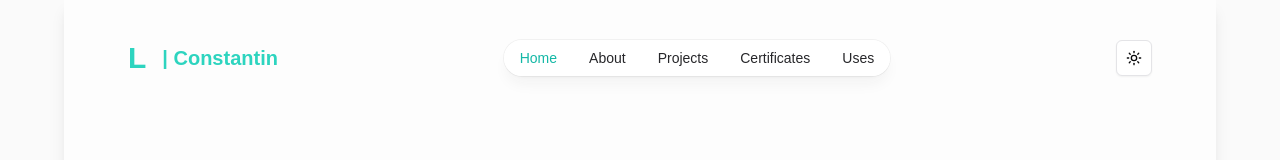
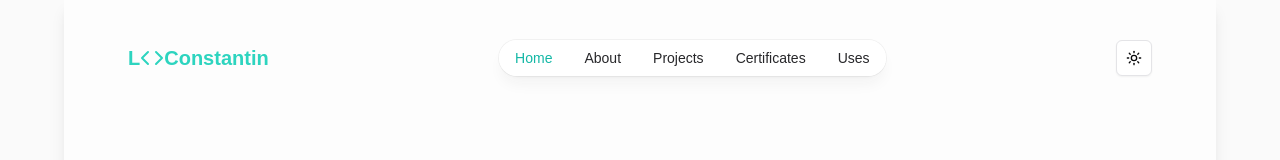
Before and after one commit to leconstantin/LeoConstantin, a Next.js app: page / in a window 1280 px wide. Shown: the top 160 px of the page. Built offline with nearby package versions, Linux system fonts and the light colour scheme.

Commit message:
changed header

```diff
--- a/src/app/(other)/layout.tsx
+++ b/src/app/(other)/layout.tsx
@@ -1,3 +1,6 @@
+import Footer from "@/components/footer";
+import Header from "@/components/header";
+
 export default function OtherLayout({
   children,
 }: {
@@ -5,8 +8,9 @@ export default function OtherLayout({
 }) {
   return (
     <>
-      <div>Other layout</div>
+      <Header hasImage={true} />
       {children}
+      <Footer />
     </>
   );
 }
--- a/src/components/header.tsx
+++ b/src/components/header.tsx
@@ -1,18 +1,33 @@
 import Link from "next/link";
 import { ModeToggle } from "./mode-toggle";
 import NavItem from "./navItem";
+import Image from "next/image";
+import { Code } from "lucide-react";
 
-export default function Header() {
+export default function Header({ hasImage }: { hasImage?: boolean }) {
   return (
     <header className="py-10">
       <nav className="flex items-center justify-between">
         <div className="flex">
           <Link href="/">
-            <p className="flex items-center font-bold text-teal-400 text-xl cursor-pointer">
-              <span className="text-3xl">L</span>
-              <span className="mx-2" />
-              <span> | Constantin</span>
-            </p>
+            {hasImage ? (
+              <div className="backdrop-blur rounded-full ring-2 ring-zinc-200 dark:ring-4 dark:ring-zinc-700  inline-block">
+                <Image
+                  width={48}
+                  height={48}
+                  src="/me.jpeg"
+                  alt="Leo constantin image"
+                  title="Muhirwe Leo Constantin"
+                  className="h-6 w-6 md:h-12 md:w-12 rounded-full object-cover bg-zinc-300 dark:bg-zinc-800"
+                />
+              </div>
+            ) : (
+              <p className="flex items-center justify-center font-bold text-teal-400 text-xl cursor-pointer">
+                <span className="text-xl">L</span>
+                <Code />
+                <span> Constantin</span>
+              </p>
+            )}
           </Link>
         </div>
         <div>
```
